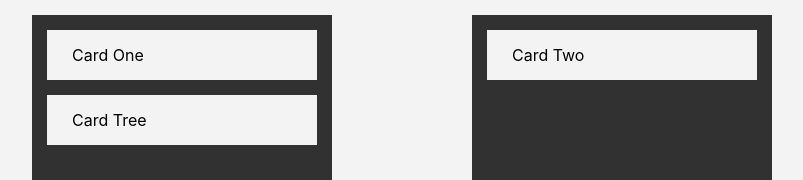
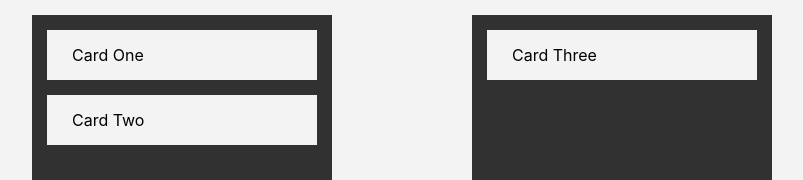
Before and after one commit to Paulhennin/SimpleDrag-and-Drop, a React (Create React App) app: page / in a window 1280 px wide. Shown: the top 180 px of the page, without its empty margins (238-1041 px from the left). Built offline with nearby package versions, Linux system fonts and the light colour scheme.

Commit message:
done 2nd test . Avec notre code habituel, début de la gestion des carte dans le board

```diff
--- a/src/App.js
+++ b/src/App.js
@@ -2,26 +2,86 @@ import React from 'react'
 import Board from './components/Board'
 import Card from './components/Card'
 
-function App() {
+class App extends React.PureComponent {
+  state = {
+    position: '',
+  };
+
+  dragStart = event => {
+    const target = event.target;
+    event.dataTransfer.setData('card_id', target.id);
+    console.log("dragStart", event.target);
+  }
+
+  dragOver = event =>{
+    console.log('dragOver', event.target.parentNode);
+    this.setState({
+      position: event.target.parentNode
+    })
+    event.stopPropagation();
+  }
+  drop = event => {
+    event.preventDefault();
+    console.log("drop", event.target);
+    const card_id = event.dataTransfer.getData('card_id');
+    const card = document.getElementById(card_id);
+    card.style.display = 'block';
+    event.target.insertBefore(card, event.target.nexSibling);
+  }
+
+  dragOverB = event => {
+    event.preventDefault();
+  }
+
+  render() {
     return (
       <div className="App">
         <main className="flexbox">
-          <Board id="board-1" className="board">
-            <Card id="card-1" className="card" draggable="true">
+            <Board
+              id="board-1"
+              className="board"
+              dragOverB={this.dragOverB}
+              drop={this.drop}
+            >
+              <Card
+                id="card-1"
+                className="card"
+                draggable="true"
+                dragOver={this.dragOver}
+                dragStart={this.dragStart}
+              >
                   <p>Card One</p>
               </Card>
-            <Card id="card-3" className="card" draggable="true">
-                <p>Card Tree</p>
+              <Card
+                id="card-2"
+                className="card"
+                draggable="true"
+                dragOver={this.dragOver}
+                dragStart={this.dragStart}
+              >
+                  <p>Card Two</p>
               </Card>
             </Board>
-          <Board id="board-2" className="board">
-            <Card id="card-2" className="card" draggable="true">
-                <p>Card Two</p>
+            <Board
+              id="board-2"
+              className="board"
+              dragOverB={this.dragOverB}
+              drop={this.drop}
+            >
+            <Card
+                id="card-3"
+                className="card"
+                draggable="true"
+                dragOver={this.dragOver}
+                dragStart={this.dragStart}
+              >
+                  <p>Card Three</p>
               </Card>
             </Board>
         </main>
       </div>
     );
   }
+}
 
 export default App;
--- a/src/components/Board.js
+++ b/src/components/Board.js
@@ -1,27 +1,12 @@
 import React from 'react';
 
 function Board(props){
-    const drop = event => {
-        event.preventDefault();
-
-        const card_id = event.dataTransfer.getData('card_id');
-        const card = document.getElementById(card_id);
-
-        card.style.display = 'block';
-
-        event.target.insertBefore(card, event.target.nexSibling);
-    }
-
-    const dragOver = event => {
-        event.preventDefault();
-
-    }
     return(
         <div
             id={props.id}
             className={props.className}
-            onDrop={drop}
-            onDragOver={dragOver}
+            onDrop={props.drop}
+            onDragOver={props.dragOverB}
         >
             { props.children }
         </div>
--- a/src/components/Card.js
+++ b/src/components/Card.js
@@ -2,22 +2,13 @@ import React from 'react'
 
 function Card (props) {
 
-    const dragStart = event => {
-        const target = event.target;
-        event.dataTransfer.setData('card_id', target.id);
-    }
-
-    const dragOver = event =>{
-
-        event.stopPropagation();
-    }
     return(
         <div
             id={props.id}
             className={props.className}
             draggable={props.draggable}
-            onDragStart={dragStart}
-            onDragOver={dragOver}
+            onDragStart={props.dragStart}
+            onDragOver={props.dragOver}
         >
             { props.children }
         </div>
```
Lines whose indentation alone changed are shown as unchanged.
